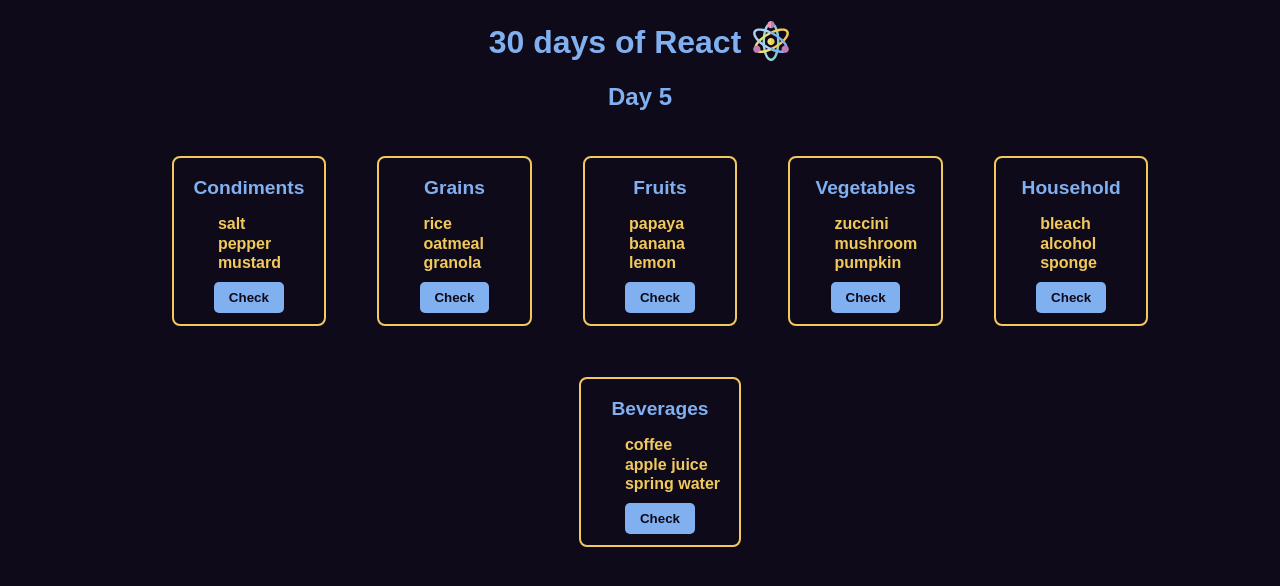
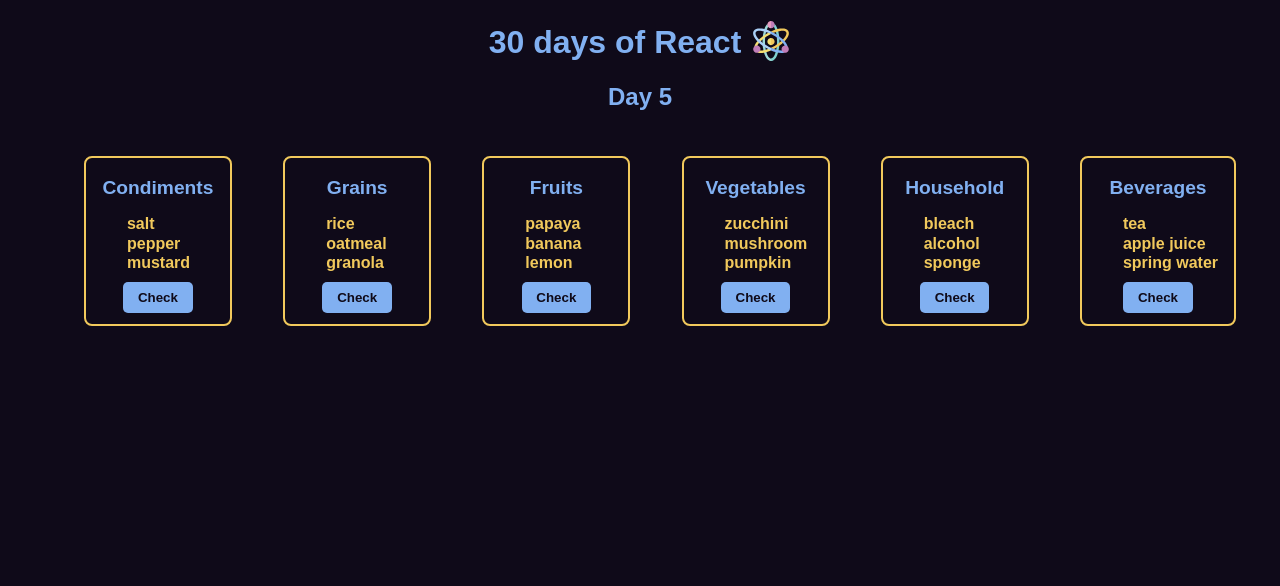
Before and after one commit to romeiro-bru/react-grocery-list, a React (Create React App) app: page / in a window 1280 px wide. Shown: the top 586 px of the page. Built offline with nearby package versions, Linux system fonts and the light colour scheme.

Commit message:
Refactor, Add img

```diff
--- a/src/App.js
+++ b/src/App.js
@@ -1,90 +1,12 @@
 import "./styles.css";
-import { useState } from "react";
 import { Header } from "./Header/Header";
-
-const lists = [
-  {
-    name: "Condiments",
-    item1: "salt",
-    item2: "pepper",
-    item3: "mustard"
-  },
-  {
-    name: "Grains",
-    item1: "rice",
-    item2: "oatmeal",
-    item3: "granola"
-  },
-  {
-    name: "Fruits",
-    item1: "papaya",
-    item2: "banana",
-    item3: "lemon"
-  },
-  {
-    name: "Vegetables",
-    item1: "zuccini",
-    item2: "mushroom",
-    item3: "pumpkin"
-  },
-  {
-    name: "Household",
-    item1: "bleach",
-    item2: "alcohol",
-    item3: "sponge"
-  },
-  {
-    name: "Beverages",
-    item1: "coffee",
-    item2: "apple juice",
-    item3: "spring water"
-  }
-];
+import { GroceryList } from "./GroceryList/GroceryList";
 
 export default function App() {
-  const [grocery, setGrocery] = useState(lists);
-
-  const handleRemoveItem = (name) => {
-    setGrocery(grocery.filter((el) => el.name !== name));
-    // console.log("HERE =>", name);
-  };
-  const handleClick = () => {
-    setGrocery(lists);
-  };
-  // console.log(grocery);
-
-  let groceryCards;
-  if (grocery.length !== 0) {
-    groceryCards = (
-      <ul>
-        {grocery.map((item, index) => {
-          return (
-            <li key={index} className="groceryList">
-              <h1>{item.name}</h1>
-              <ul>
-                <li>{item.item1}</li>
-                <li>{item.item2}</li>
-                <li>{item.item3}</li>
-              </ul>
-              <button onClick={() => handleRemoveItem(item.name)}>Check</button>
-            </li>
-          );
-        })}
-      </ul>
-    );
-  } else {
-    return (
-      <div>
-        <h1>Don't forget your grocery list!</h1>
-        <button onClick={handleClick}>OK!</button>
-      </div>
-    );
-  }
-
   return (
     <div className="App">
       <Header />
-      <section className="grocery">{groceryCards}</section>
+      <GroceryList />
     </div>
   );
 }
--- /dev/null
+++ b/src/GroceryList/GroceryList.js
@@ -0,0 +1,93 @@
+import React from "react";
+import { useState } from "react";
+import "./style.css";
+import groceryimg from "./grocery.svg";
+
+const lists = [
+  {
+    name: "Condiments",
+    item1: "salt",
+    item2: "pepper",
+    item3: "mustard"
+  },
+  {
+    name: "Grains",
+    item1: "rice",
+    item2: "oatmeal",
+    item3: "granola"
+  },
+  {
+    name: "Fruits",
+    item1: "papaya",
+    item2: "banana",
+    item3: "lemon"
+  },
+  {
+    name: "Vegetables",
+    item1: "zucchini",
+    item2: "mushroom",
+    item3: "pumpkin"
+  },
+  {
+    name: "Household",
+    item1: "bleach",
+    item2: "alcohol",
+    item3: "sponge"
+  },
+  {
+    name: "Beverages",
+    item1: "tea",
+    item2: "apple juice",
+    item3: "spring water"
+  }
+];
+
+export function GroceryList() {
+  const [grocery, setGrocery] = useState(lists);
+
+  const handleRemoveItem = (name) => {
+    setGrocery(grocery.filter((el) => el.name !== name));
+    // console.log("HERE =>", name);
+  };
+  const handleClick = () => {
+    setGrocery(lists);
+  };
+  // console.log(grocery);
+
+  let groceryCards;
+  if (grocery.length !== 0) {
+    groceryCards = (
+      <ul>
+        {grocery.map((item, index) => {
+          return (
+            <li key={index} className="groceryList">
+              <h1>{item.name}</h1>
+              <ul>
+                <li>{item.item1}</li>
+                <li>{item.item2}</li>
+                <li>{item.item3}</li>
+              </ul>
+              <button onClick={() => handleRemoveItem(item.name)}>Check</button>
+            </li>
+          );
+        })}
+      </ul>
+    );
+  } else {
+    return (
+      <div className="listReminder">
+        <h1>
+          Don't forget your grocery list!
+          <img src={groceryimg} alt="grocery" />
+        </h1>
+        <button onClick={handleClick}>OK!</button>;
+      </div>
+    );
+  }
+
+  return (
+    <>
+      <section className="grocery">{groceryCards}</section>
+    </>
+  );
+}
--- /dev/null
+++ b/src/GroceryList/style.css
@@ -0,0 +1,42 @@
+.groceryList {
+  padding: 0.2rem 1rem;
+  min-width: 7rem;
+  border: 2px solid #f1c95c;
+  font-weight: bold;
+  margin: 1.6rem;
+  border-radius: 8px;
+  color: #f1c95c;
+  list-style: none;
+  display: inline-block;
+}
+
+.groceryList h1 {
+  font-size: 1.2rem;
+}
+.groceryList li {
+  text-align: left;
+  list-style: none;
+  margin: 0 0 1.5px -15px;
+}
+
+button {
+  border: none;
+  border-radius: 5px;
+  padding: 0.5rem 1.1em;
+  margin: 8px;
+  background: #81b0f1;
+  color: #0f0a19;
+  font-weight: bold;
+}
+
+.listReminder {
+  border: 2px solid #c17db8;
+  border-radius: 8px;
+  padding: 0.8rem;
+  margin: 4rem 1rem;
+}
+
+.listReminder img {
+  width: 2.8rem;
+  margin: 8px 0 -9px 15px;
+}
--- a/src/styles.css
+++ b/src/styles.css
@@ -6,34 +6,3 @@ body {
   font-family: sans-serif;
   text-align: center;
 }
-
-.groceryList {
-  padding: 0.2rem 1.2rem;
-  min-width: 7rem;
-  border: 2px solid #f1c95c;
-  font-weight: bold;
-  margin: 1.6rem;
-  border-radius: 8px;
-  color: #f1c95c;
-  list-style: none;
-  display: inline-block;
-}
-
-.groceryList h1 {
-  font-size: 1.2rem;
-}
-.groceryList li {
-  text-align: left;
-  list-style: none;
-  margin: 0 0 1.5px -15px;
-}
-
-button {
-  border: none;
-  border-radius: 5px;
-  padding: 0.5rem 1.1em;
-  margin: 8px;
-  background: #81b0f1;
-  color: #0f0a19;
-  font-weight: bold;
-}
```
Also changed, not shown: src/GroceryList/grocery.svg (added).
